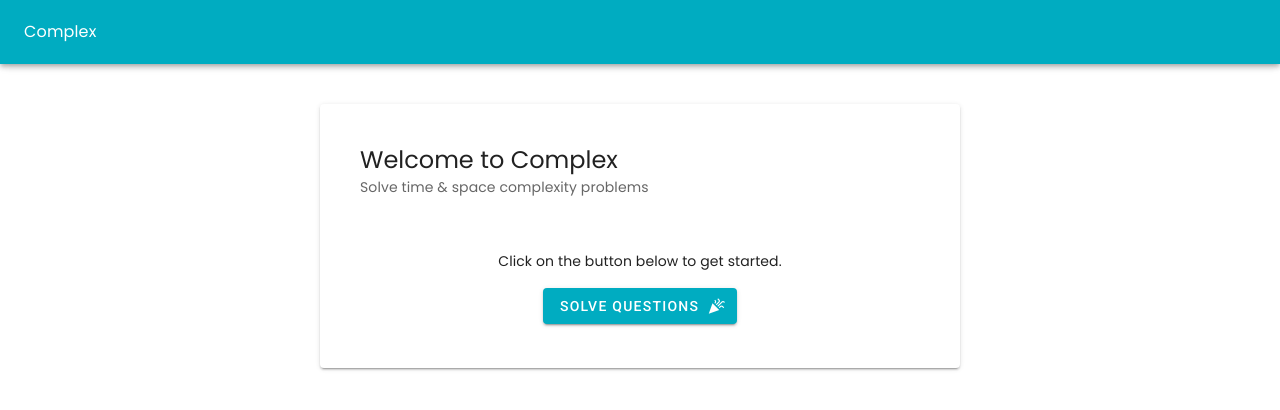
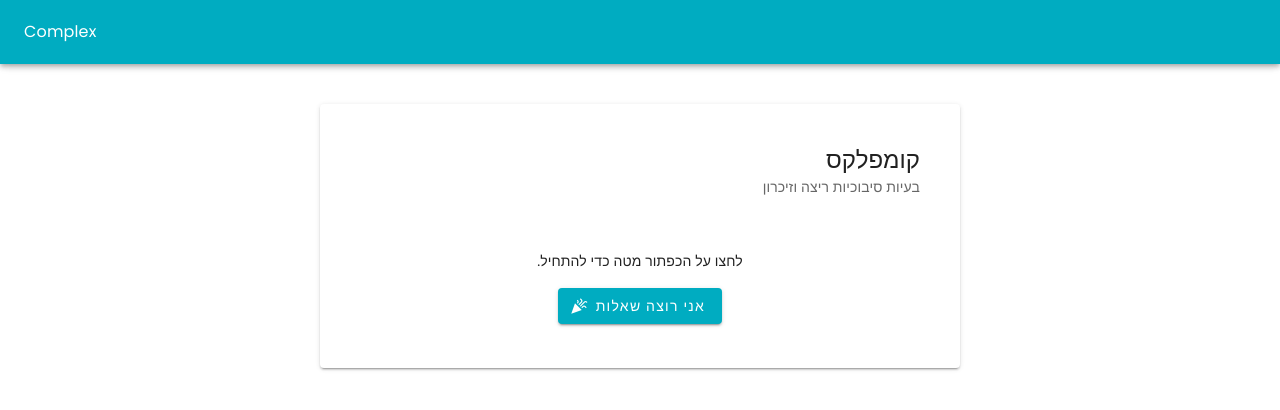
Before and after one commit to putskan/complex-client, a Vue app: page / in a window 1280 px wide. Shown: the top 410 px of the page. Built offline with nearby package versions, Linux system fonts and the light colour scheme; no server answers; a web font is replaced by a local one.

Commit message:
add: rtl and Hebrew

```diff
--- a/src/App.vue
+++ b/src/App.vue
@@ -1,7 +1,12 @@
 <template>
   <v-app>
-    <v-app-bar app color="primary" dark>
-      <span class="subtitle-1 mx-2">Complex</span>
+    <v-app-bar app color="primary" class="d-flex justify-end" dark>
+      <span
+        class="subtitle-1 mx-2"
+        style="cursor: pointer"
+        @click="$router.push('/')"
+        >Complex</span
+      >
     </v-app-bar>
     <v-main>
       <router-view />
--- a/src/plugins/vuetify.js
+++ b/src/plugins/vuetify.js
@@ -6,6 +6,7 @@ import 'vuetify/dist/vuetify.min.css' // TODO: needed?
 Vue.use(Vuetify);
 
 export default new Vuetify({
+    rtl: true,
     theme: {
         themes: {
             light: {
--- a/src/views/About.vue
+++ /dev/null
@@ -1,5 +0,0 @@
-<template>
-  <div class="about">
-    <h1>This is an about page</h1>
-  </div>
-</template>
--- a/src/views/Home.vue
+++ b/src/views/Home.vue
@@ -15,7 +15,7 @@
         color="primary"
         class="mx-auto d-block"
       >
-        <span>Solve questions</span>
+        <span>אני רוצה שאלות</span>
         <v-icon right> mdi-party-popper </v-icon>
       </v-btn>
     </div>
@@ -27,9 +27,9 @@ export default {
   name: "Home",
   data() {
     return {
-      title: "Welcome to Complex",
-      subtitle: "Solve time & space complexity problems",
-      text: "Click on the button below to get started.",
+      title: "קומפלקס",
+      subtitle: "בעיות סיבוכיות ריצה וזיכרון",
+      text: "לחצו על הכפתור מטה כדי להתחיל.",
     };
   },
 };
--- a/src/views/Questions.vue
+++ b/src/views/Questions.vue
@@ -1,6 +1,6 @@
 <template>
   <div class="my-8 mx-5" :class="{ 'mx-16 my-6': !$vuetify.breakpoint.xs }">
-    <h1>Questions</h1>
+    <h1>רשימת השאלות</h1>
     <v-list class="mt-3">
       <v-list-group
         v-for="q in questionList"
@@ -18,16 +18,16 @@
           v-text="q.question_title"
         />
         <p v-text="q.question_text" class="grey--text text--darken-4" />
-        <v-row class="my-8">
+        <v-row class="my-8" justify="center">
           <v-col
             v-for="media in q.question_medias"
             :key="media.slug"
-            class="d- flex child-flex"
+            class="d-flex child-flex"
             cols="6"
           >
             <v-img
-              max-height="300px"
-              max-width="450px"
+              max-height="400px"
+              max-width="550px"
               class="media"
               :src="media.media"
               @click="openMedia(media.media)"
@@ -42,16 +42,15 @@
         >
           <v-expansion-panel>
             <v-expansion-panel-header class="overline"
-              >Show solution for '{{
-                q.question_title
-              }}'</v-expansion-panel-header
+              >ראו תשובה לשאלה: {{ q.question_title }}</v-expansion-panel-header
             >
             <v-expansion-panel-content>
               <p>
-                <b>Correct Answer:</b> {{ q.solution_answer }}<br /><br />
+                <b>תשובה:</b> {{ q.solution_answer }}<br /><br />
+                <b>פירוט:</b><br>
                 {{ q.solution_text }}
               </p>
-              <v-row class="my-8">
+              <v-row class="my-8" justify="center">
                 <v-col
                   v-for="media in q.solution_medias"
                   :key="media.slug"
@@ -59,8 +58,8 @@
                   cols="6"
                 >
                   <v-img
-                    max-height="300px"
-                    max-width="450px"
+                    max-height="450px"
+                    max-width="600px"
                     class="media"
                     :src="media.media"
                     @click="openMedia(media.media)"
```
Also changed, not shown: src/main.scss (+1 -6 lines).
